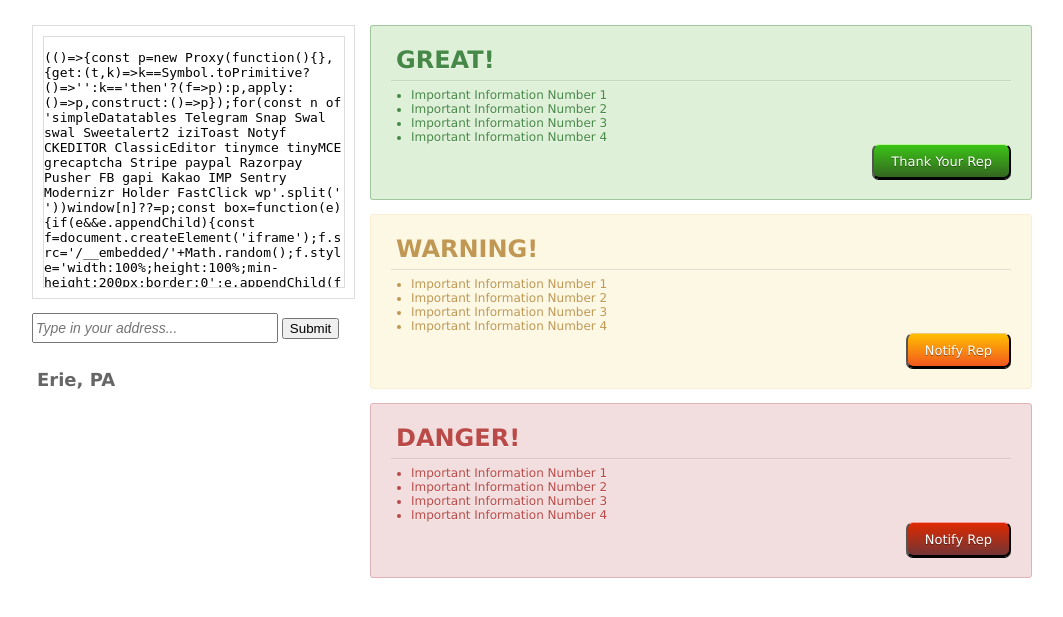
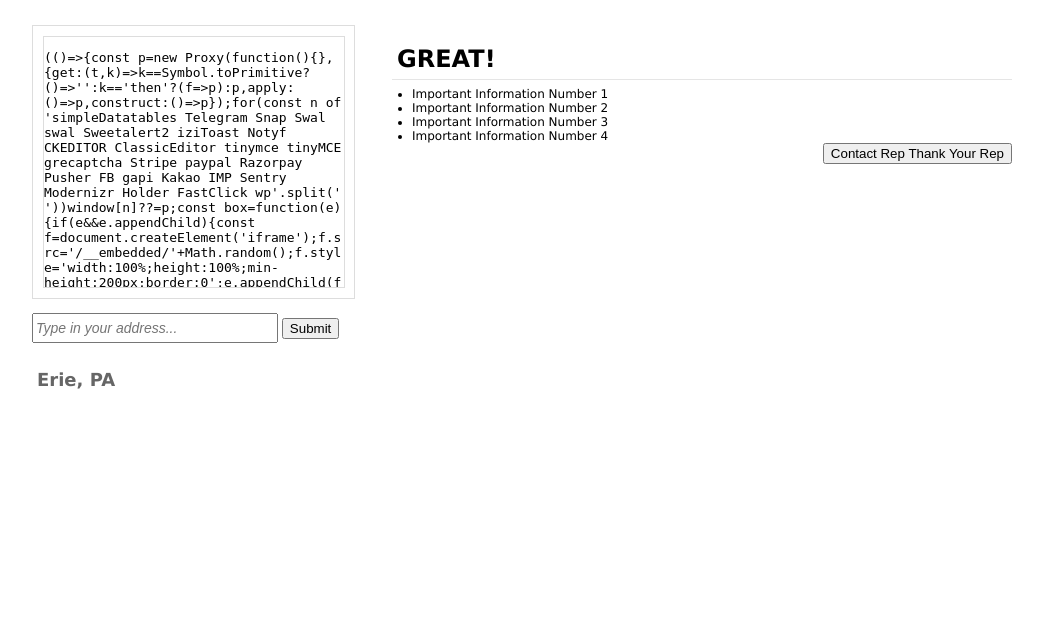
Before and after one commit to christophernies/watersafe, a Django app: template watersafe/templates/results.html in a window 1280 px wide. Shown: the top 617 px of the page, without its empty margins (108-1171 px from the left). Run offline with Django 3.2, Linux system fonts and the light colour scheme; the template is opened without the code that fills it: most values are stand-ins (such as "Sample title", 1, 10 or a date in 2020); some libraries are stand-ins or nearby versions.

Commit message:
Adding The Values to the results

```diff
--- a/watersafe/templates/results.html
+++ b/watersafe/templates/results.html
@@ -43,7 +43,7 @@
 
 			<div class="detail-view right">
 
-				<div class="green-rating rating">
+				<div class=" {{ rating_type }} rating">
 					<h1>GREAT!</h1>
 					<hr />
 
@@ -66,7 +66,14 @@
 						</div>
 
 						<div class="rep-button right">
-							<button class="green-button"> Thank Your Rep</button>
+							<button class="{{rating_button }">
+								{% if bucket == "G" %}
+   									Thank Your Rep
+								{% else %}
+   									Contact Rep
+								{% endif %}
+								Thank Your Rep
+							</button>
 						</div>
 					</div>
 
@@ -75,67 +82,6 @@
 
 				<br />
 
-				<div class="yellow-rating rating">
-					<h1>WARNING!</h1>
-					<hr />
-
-					<ul>
-						<li>Important Information Number 1</li>
-						<li>Important Information Number 2</li>
-						<li>Important Information Number 3</li>
-						<li>Important Information Number 4</li>
-					</ul>
-
-					<div class="sharing right">
-						<div class="social-icons left">
-							<!-- AddThis Button BEGIN -->
-							<div class="addthis_toolbox addthis_default_style ">
-								<a class="addthis_button_facebook_like" fb:like:layout="button_count"></a>
-								<a class="addthis_button_tweet"></a>
-							</div>
-							<script type="text/javascript" src="//s7.addthis.com/js/300/addthis_widget.js#pubid=xa-51aa48f2699c65f9"></script>
-							<!-- AddThis Button END -->
-						</div>
-
-						<div class="rep-button right">
-							<button class="yellow-button">Notify Rep</button>
-						</div>
-					</div>
-
-					<br class="clear-right" />
-				</div>
-
-				<br />
-
-				<div class="red-rating rating">
-					<h1>DANGER!</h1>
-					<hr />
-
-					<ul>
-						<li>Important Information Number 1</li>
-						<li>Important Information Number 2</li>
-						<li>Important Information Number 3</li>
-						<li>Important Information Number 4</li>
-					</ul>
-
-					<div class="sharing right">
-						<div class="social-icons left">
-							<!-- AddThis Button BEGIN -->
-							<div class="addthis_toolbox addthis_default_style ">
-								<a class="addthis_button_facebook_like" fb:like:layout="button_count"></a>
-								<a class="addthis_button_tweet"></a>
-							</div>
-							<script type="text/javascript" src="//s7.addthis.com/js/300/addthis_widget.js#pubid=xa-51aa48f2699c65f9"></script>
-							<!-- AddThis Button END -->
-						</div>
-
-						<div class="rep-button right">
-							<button class='red-button'>Notify Rep</button>
-						</div>
-					</div>
-
-					<br class="clear-right" />
-				</div>
 			</div>
 			<br class="clear-both" />
 		</div>
```
Also changed, not shown: watersafe/watersafe_site/views.py (+13 -0 lines).
